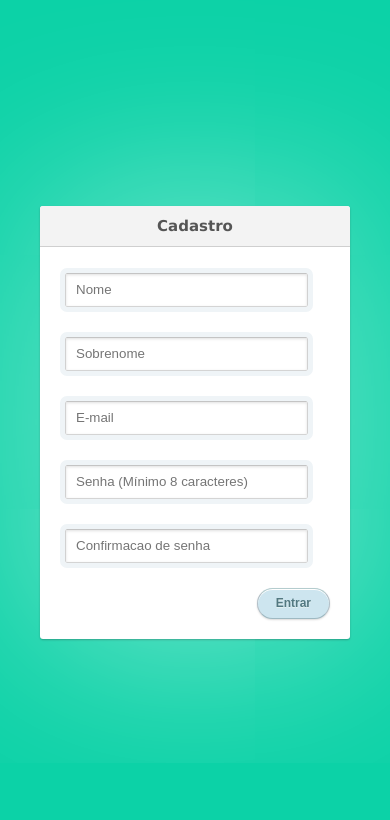
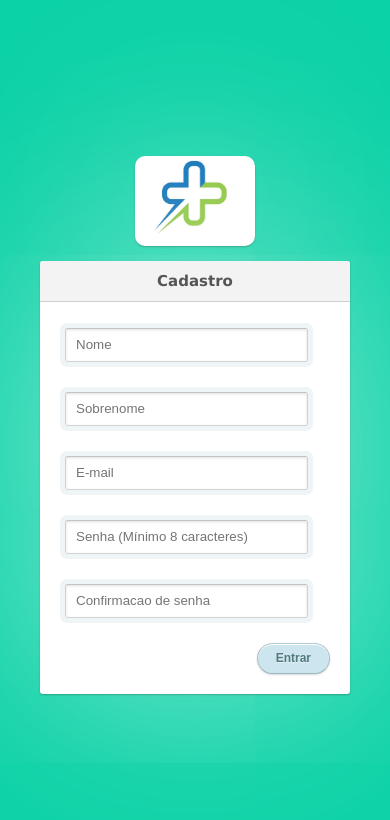
Before and after one commit to Health-Track/frontEnd-Health-Track, a React (Create React App) app: page /sign-up in a window 390 px wide. Shown: the top 820 px of the page. Built offline with nearby package versions, Linux system fonts and the light colour scheme.

Commit message:
making responsive for smartphone

```diff
--- a/src/pages/ForgotPassword/index.js
+++ b/src/pages/ForgotPassword/index.js
@@ -9,7 +9,7 @@ import './style.css';
 export default function ForgotPassword() {
   return (
     <div className="forgot-password-container">
-      <div className="logo-container">
+      <div className="forgot-password-logo-container">
         <Link to="/">
           <img className="health-logo" src={Logo} alt="" />
         </Link>
--- a/src/pages/ForgotPassword/style.css
+++ b/src/pages/ForgotPassword/style.css
@@ -6,7 +6,7 @@
   height: 100%;
 }
 
-.logo-container {
+.forgot-password-logo-container {
   height: 120px;
   margin: 15px 0px;
   padding: 10px;
--- a/src/pages/SignIn/index.js
+++ b/src/pages/SignIn/index.js
@@ -9,7 +9,7 @@ import './style.css';
 function Signin() {
   return (
     <div className="signin-container">
-      <div className="logo-container">
+      <div className="signin-logo-container">
         <Link className="logo-link" to="/">
           <img className="health-logo" src={Logo} alt="" />
         </Link>
--- a/src/pages/SignIn/style.css
+++ b/src/pages/SignIn/style.css
@@ -6,7 +6,7 @@
   height: 100%;
 }
 
-.logo-container {
+.signin-logo-container {
   height: 120px;
   margin: 15px 0px;
   padding: 10px;
--- a/src/pages/SignUp/index.js
+++ b/src/pages/SignUp/index.js
@@ -1,21 +1,29 @@
 import React from 'react';
 import { Link } from 'react-router-dom';
+import { Row, Col } from 'antd';
 
 import Landing from '../../assets/landing.png';
+import Logo from '../../assets/logo.png';
 
 import './style.css';
 
 function SignUp() {
   return (
-    <div className="signup-container">
-      <div className="background-container">
+    <Row className="signup-container">
+      <Col className="background-container" span={12}>
         <div>
           <Link to="/">
             <img src={Landing} alt="" />
           </Link>
         </div>
+      </Col>
+      <Col className="form-container" span={12}>
+        <div className="signup-logo-container">
+          <Link className="logo-link" to="/">
+            <img className="health-logo" src={Logo} alt="" />
+          </Link>
         </div>
-      <div className="form-container">
+        <div>
           <div className="form-comum">
             <h1>Cadastro</h1>
             <form>
@@ -61,7 +69,8 @@ function SignUp() {
             </form>
           </div>
         </div>
-    </div>
+      </Col>
+    </Row>
   );
 }
 
--- a/src/pages/SignUp/style.css
+++ b/src/pages/SignUp/style.css
@@ -3,12 +3,14 @@
   flex-direction: row;
   justify-content: space-between;
   align-items: center;
-  height: 100%;
+  height: 100vh;
+  width: 100vw;
   overflow: hidden;
 }
 
 .background-container {
-  height: 100%;
+  height: 100vh;
+  width: 100%;
 }
 
 .background-container img{
@@ -16,8 +18,20 @@
   width: 640px;
 }
 
-@media(max-width: 750px) {
+@media(max-width: 955px) {
   .background-container {
+    display: none;
+  }
+}
+
+.signup-logo-container {
+  height: 110px;
+  margin: 0px;
+  padding: 10px;
+}
+
+@media(min-width: 955px) {
+  .signup-logo-container {
     display: none;
   }
 }
```
Lines whose indentation alone changed are shown as unchanged.
